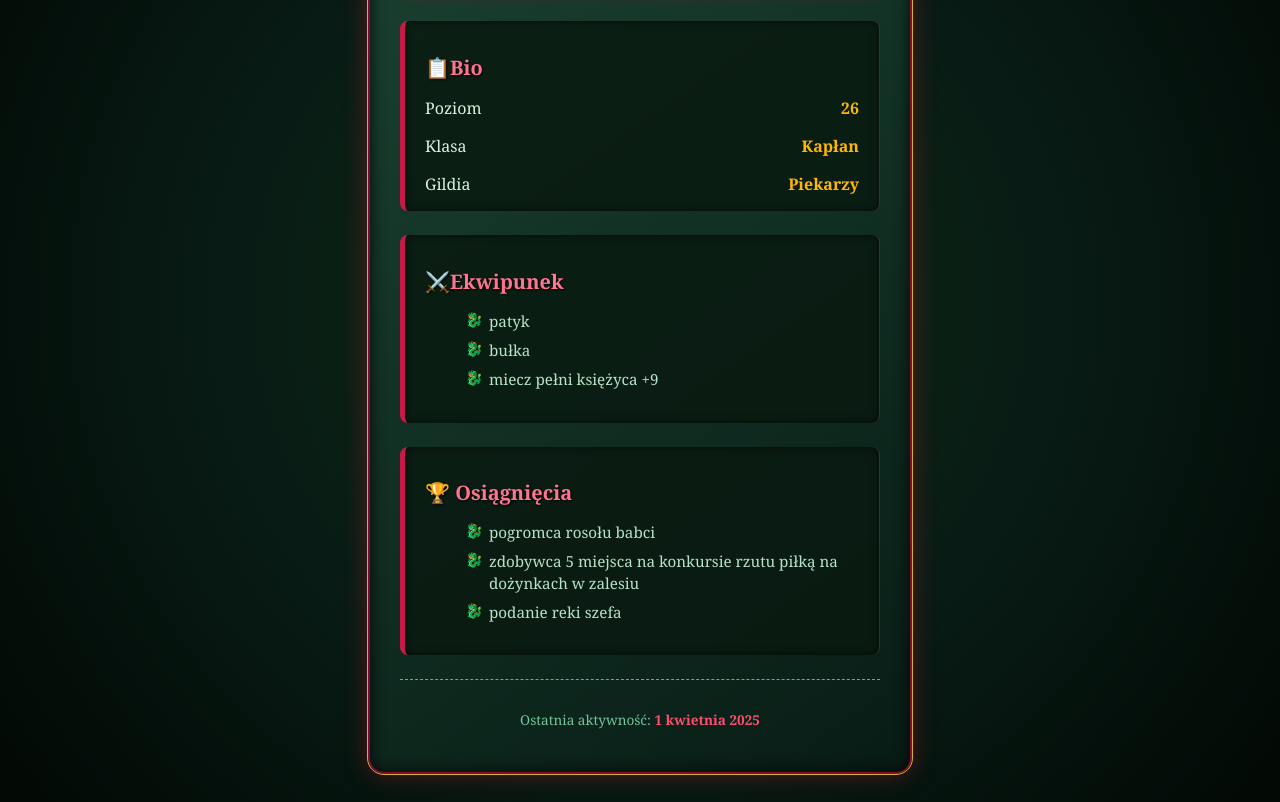
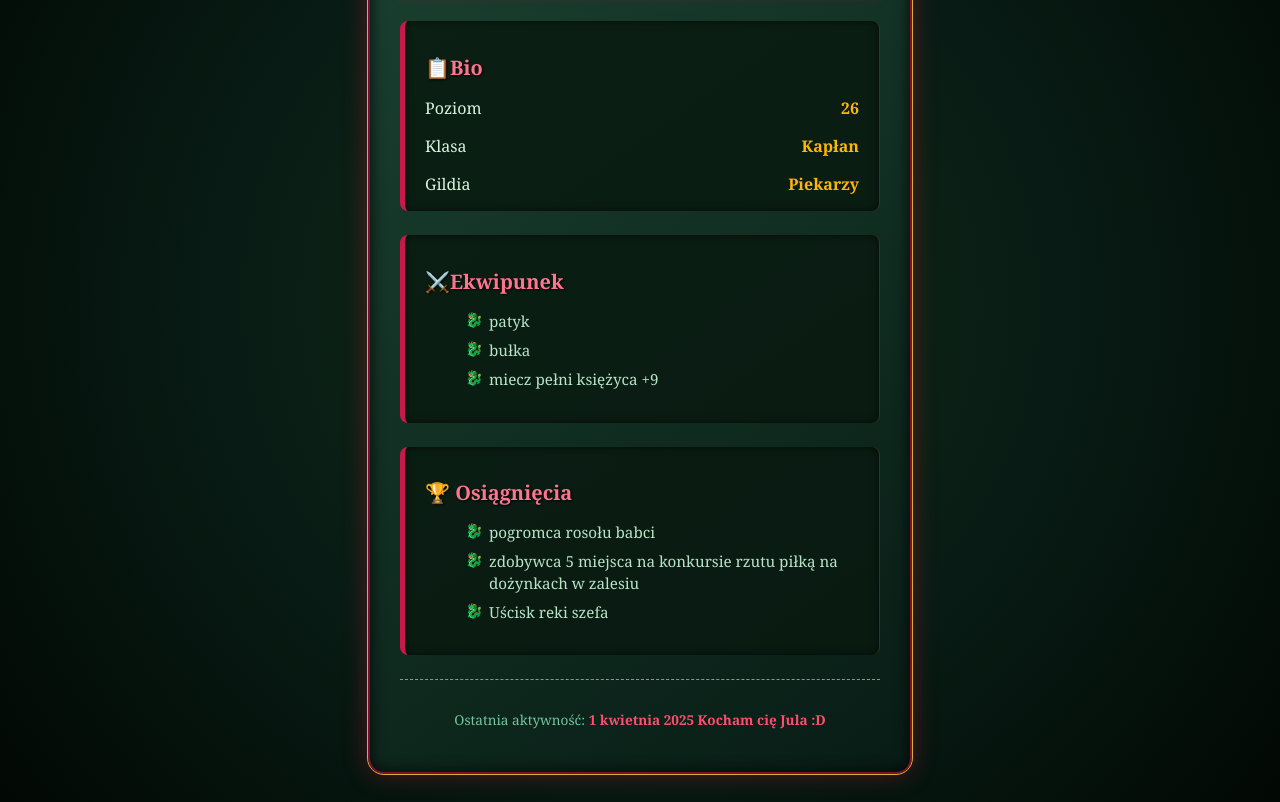
Before and after one commit to kaczka-zbojecka/stronka_publiczna, a plain HTML site: page index.html in a window 1280 px wide. Shown: the part 198-1000 px from the top of the page. Drawn offline with Linux system fonts and the light colour scheme.

Commit message:
Update index.html

```diff
--- a/index.html
+++ b/index.html
@@ -33,12 +33,12 @@
       <ul>
         <li>pogromca rosołu babci</li>
         <li>zdobywca 5 miejsca na konkursie rzutu piłką na dożynkach w zalesiu</li>
-        <li>podanie reki szefa</li>
+        <li>Uścisk reki szefa</li>
       </ul>
     </section>
 
     <footer class="card-footer">
-  <p>Ostatnia aktywność: <time datetime="2025-04-01">1 kwietnia 2025</time></p>
+  <p>Ostatnia aktywność: <time datetime="2025-04-01">1 kwietnia 2025 Kocham cię Jula :D</time></p>
 </footer>
   </main>
 </body>
```
